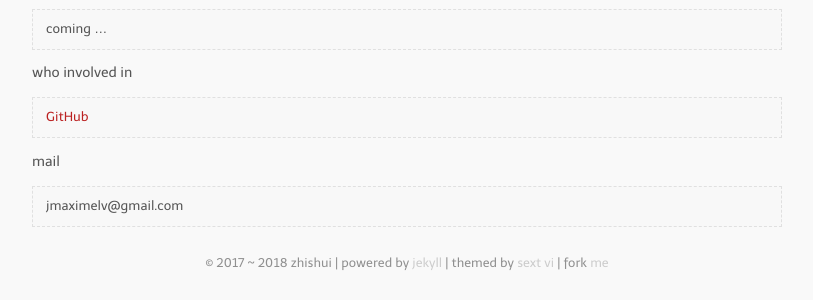
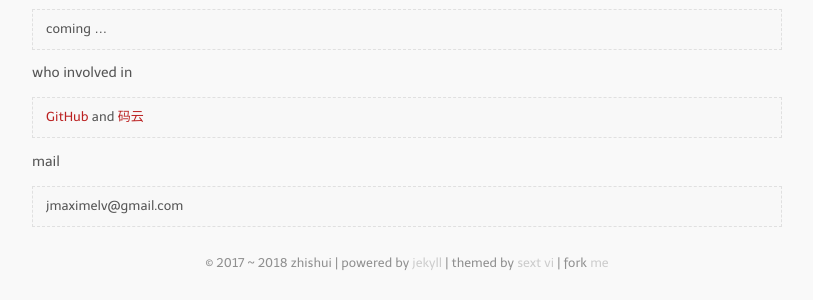
Before and after one commit to bizhishui/bizhishui.github.io, a Jekyll site: the page built from about.md, in a window 1280 px wide. Shown: the part 197-497 px from the top of the page, without its empty margins (233-1046 px from the left). Built offline with Jekyll 4.4.1, drawn with Linux system fonts in a browser that asks for light colours; nearby versions of some CDN libraries; some web fonts are replaced.

Commit message:
updates about

```diff
--- a/about.md
+++ b/about.md
@@ -9,7 +9,7 @@ a
 
 who involved in
 
-> [GitHub](https://github.com/bizhishui)
+> [GitHub](https://github.com/bizhishui) and [码云](https://gitee.com/jmaxime)
 
 mail
 
```
